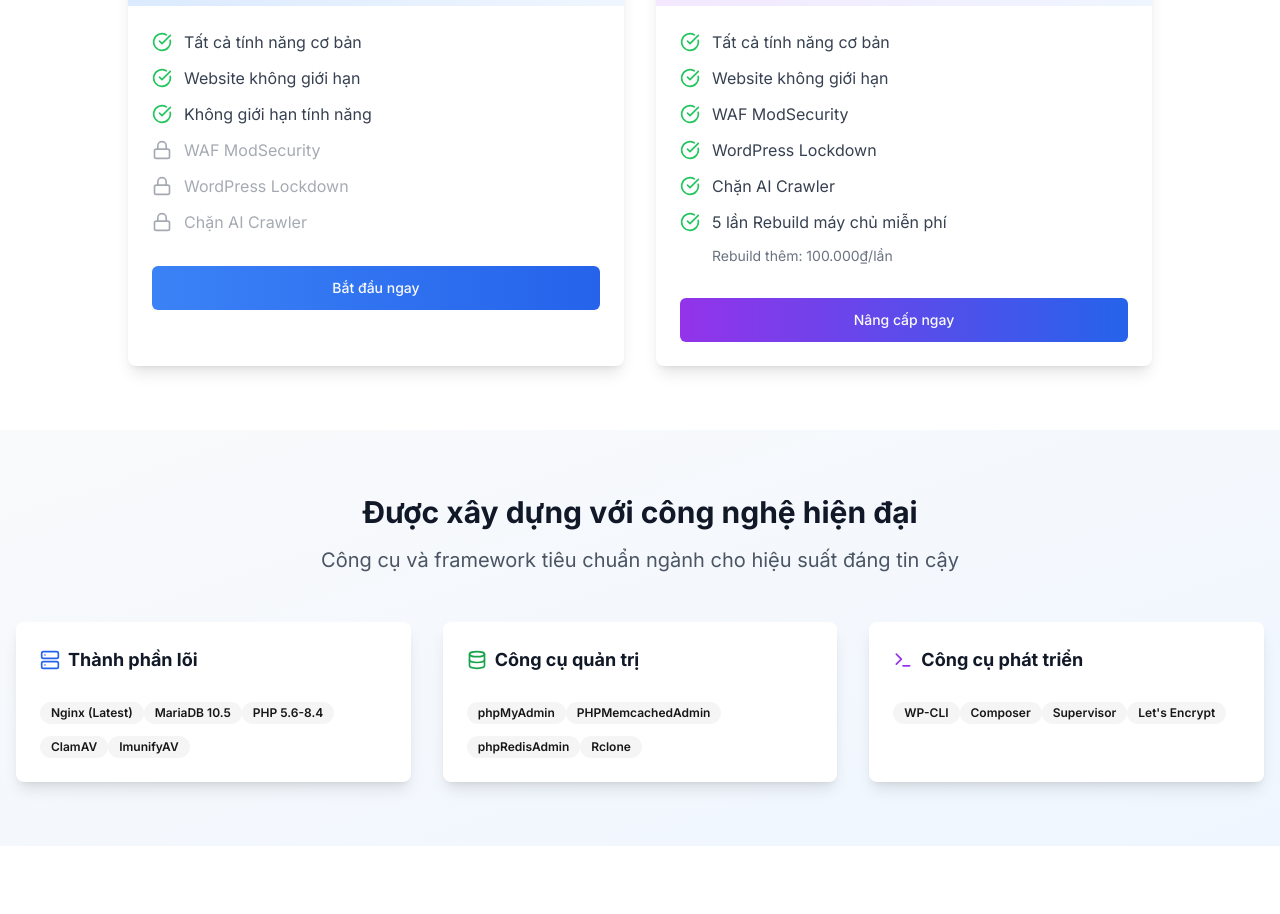
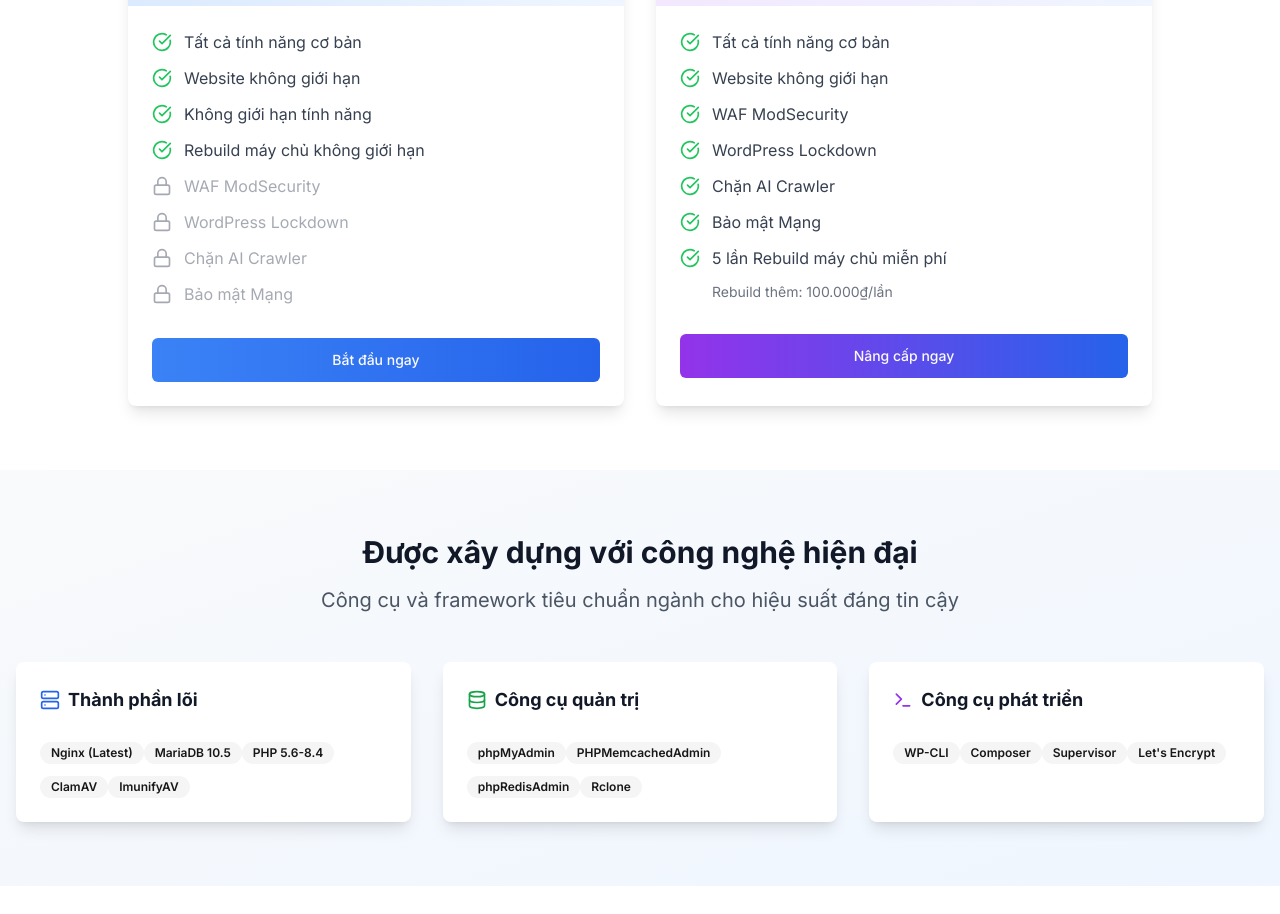
Before and after one commit to vncloudsco/langding-vip, a Next.js app: page / in a window 1280 px wide. Shown: the part 5360-6274 px from the top of the page. Built offline with nearby package versions, Linux system fonts and the light colour scheme.

Commit message:
Add network security and unlimited rebuilds features to pricing table

```diff
--- a/app/page.tsx
+++ b/app/page.tsx
@@ -662,6 +662,10 @@ export default function TinyPanelLanding() {
                     <CheckCircle className="w-5 h-5 text-green-500 mr-3" />
                     {t("pricing.feature.noRestrictions")}
                   </li>
+                  <li className="flex items-center text-gray-700">
+                    <CheckCircle className="w-5 h-5 text-green-500 mr-3" />
+                    {t("pricing.feature.unlimitedRebuilds")}
+                  </li>
                   <li className="flex items-start text-gray-500 opacity-60">
                     <Lock className="w-5 h-5 mr-3 mt-0.5" />
                     {t("pricing.feature.waf")}
@@ -673,6 +677,10 @@ export default function TinyPanelLanding() {
                   <li className="flex items-start text-gray-500 opacity-60">
                     <Lock className="w-5 h-5 mr-3 mt-0.5" />
                     {t("pricing.feature.aiProtection")}
+                  </li>
+                  <li className="flex items-start text-gray-500 opacity-60">
+                    <Lock className="w-5 h-5 mr-3 mt-0.5" />
+                    {t("pricing.feature.networkSecurity")}
                   </li>
                 </ul>
 
@@ -721,6 +729,10 @@ export default function TinyPanelLanding() {
                   <li className="flex items-center text-gray-700">
                     <CheckCircle className="w-5 h-5 text-green-500 mr-3" />
                     {t("pricing.feature.aiProtection")}
+                  </li>
+                  <li className="flex items-center text-gray-700">
+                    <CheckCircle className="w-5 h-5 text-green-500 mr-3" />
+                    {t("pricing.feature.networkSecurity")}
                   </li>
                   <li className="flex items-center text-gray-700">
                     <CheckCircle className="w-5 h-5 text-green-500 mr-3" />
--- a/components/pricing-table.tsx
+++ b/components/pricing-table.tsx
@@ -13,9 +13,11 @@ export function PricingTable() {
     { key: "pricing.feature.allFeatures", included: true },
     { key: "pricing.feature.unlimitedWebsites", included: true },
     { key: "pricing.feature.noRestrictions", included: true },
+    { key: "pricing.feature.unlimitedRebuilds", included: true },
     { key: "pricing.feature.waf", included: false },
     { key: "pricing.feature.wpLock", included: false },
     { key: "pricing.feature.aiProtection", included: false },
+    { key: "pricing.feature.networkSecurity", included: false },
   ]
 
   const vipFeatures = [
@@ -25,6 +27,7 @@ export function PricingTable() {
     { key: "pricing.feature.waf", included: true },
     { key: "pricing.feature.wpLock", included: true },
     { key: "pricing.feature.aiProtection", included: true },
+    { key: "pricing.feature.networkSecurity", included: true },
     { key: "pricing.feature.rebuilds", included: true },
   ]
 
--- a/contexts/language-context.tsx
+++ b/contexts/language-context.tsx
@@ -40,7 +40,9 @@ const translations = {
     "pricing.feature.waf": "WAF ModSecurity",
     "pricing.feature.wpLock": "WordPress Lockdown",
     "pricing.feature.aiProtection": "AI Crawler Protection",
+    "pricing.feature.networkSecurity": "Network Security",
     "pricing.feature.rebuilds": "5 Free Server Rebuilds",
+    "pricing.feature.unlimitedRebuilds": "Unlimited Server Rebuilds",
     "pricing.feature.additionalRebuilds": "Additional rebuilds: $5 each",
     "pricing.feature.included": "Included",
     "pricing.feature.notIncluded": "Not Included",
@@ -254,7 +256,9 @@ const translations = {
     "pricing.feature.waf": "WAF ModSecurity",
     "pricing.feature.wpLock": "WordPress Lockdown",
     "pricing.feature.aiProtection": "Chặn AI Crawler",
+    "pricing.feature.networkSecurity": "Bảo mật Mạng",
     "pricing.feature.rebuilds": "5 lần Rebuild máy chủ miễn phí",
+    "pricing.feature.unlimitedRebuilds": "Rebuild máy chủ không giới hạn",
     "pricing.feature.additionalRebuilds": "Rebuild thêm: 100.000₫/lần",
 
     // Key Features
```
